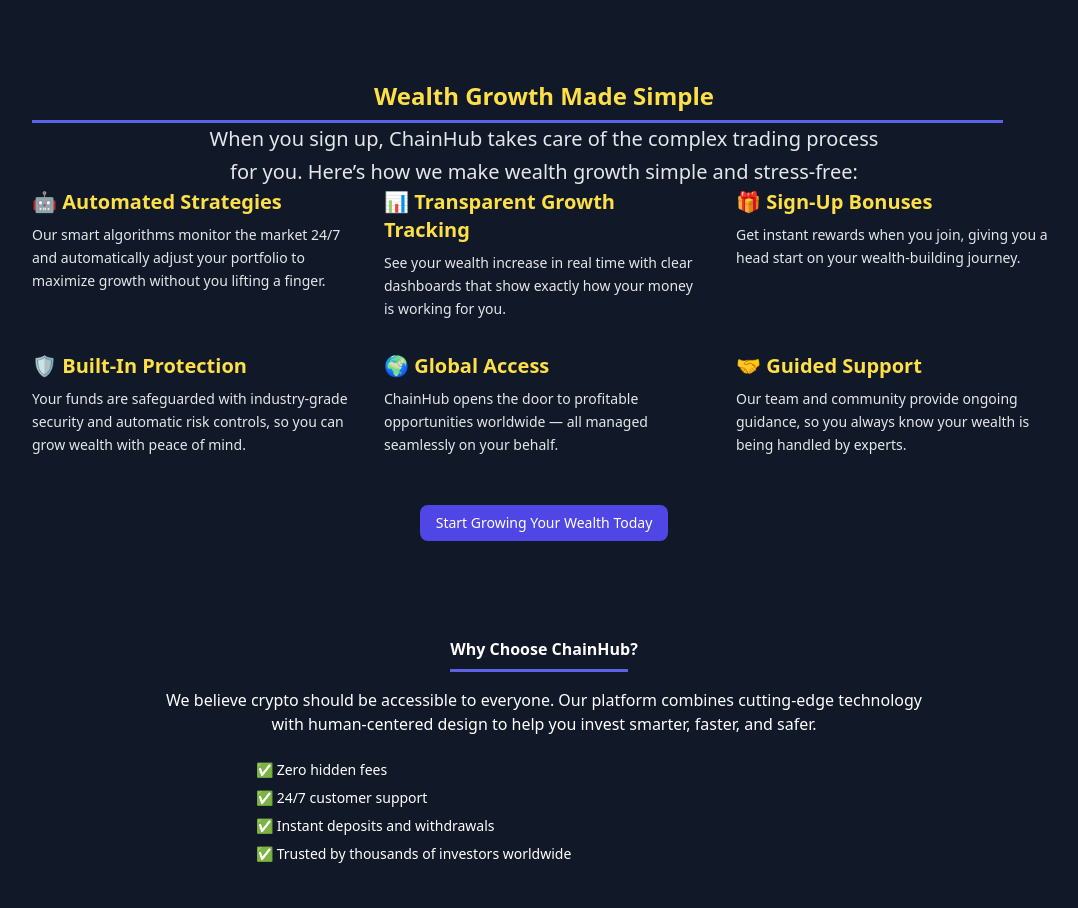
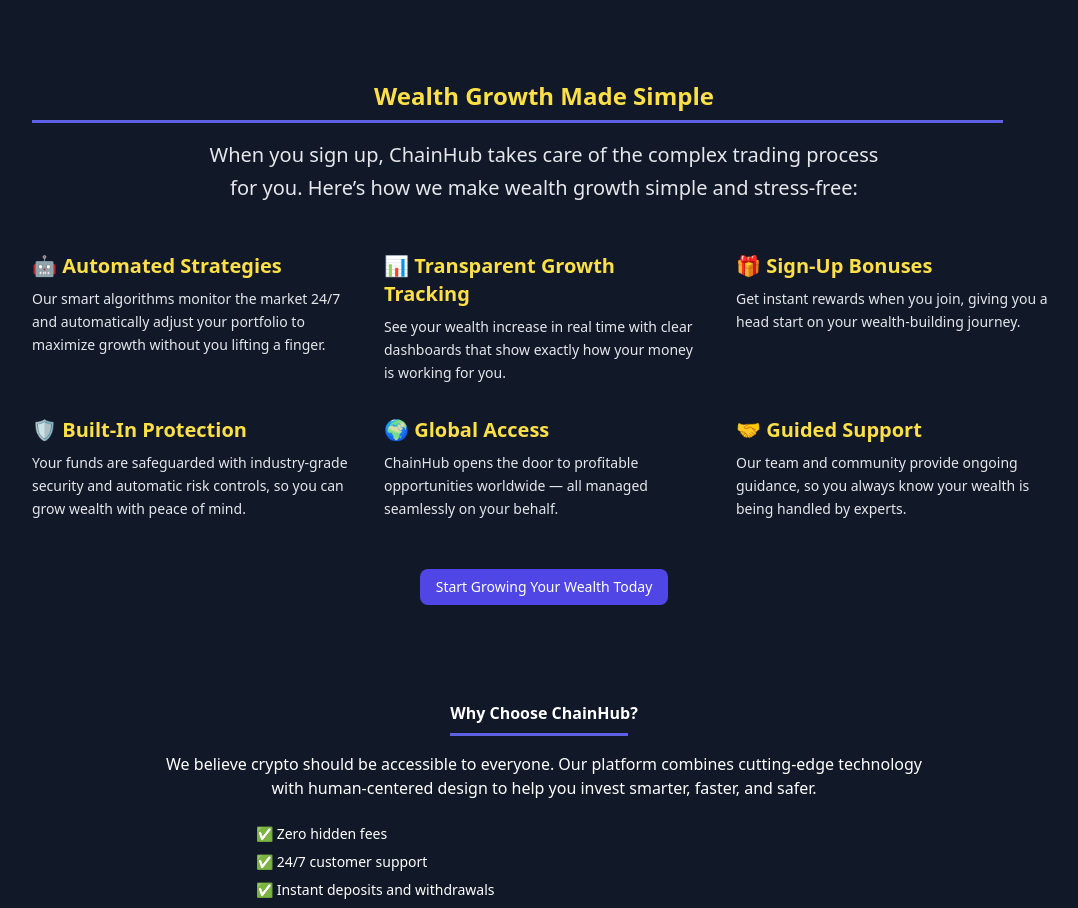
Before and after one commit to O-G-A1/CryptoInsider, a React (Create React App) app in the folder Frontend/: page / in a window 1280 px wide. Shown: the part 1220-2128 px from the top of the page, without its empty margins (96-1174 px from the left). Built offline with nearby package versions, Linux system fonts and the light colour scheme.

Commit message:
updatemt

```diff
--- a/Frontend/src/App.js
+++ b/Frontend/src/App.js
@@ -255,7 +255,7 @@
                       Wealth Growth Made Simple
                     </h2>
                     <span className="animate-underline"></span>
-                    <p className="text-xl leading-relaxed text-gray-200 mt-4mb-12 max-w-2xl mx-auto">
+                    <p className="text-xl leading-relaxed text-gray-200 mt-4 mb-12 max-w-2xl mx-auto">
                       When you sign up, ChainHub takes care of the complex
                       trading process for you. Here’s how we make wealth growth
                       simple and stress‑free:
```
